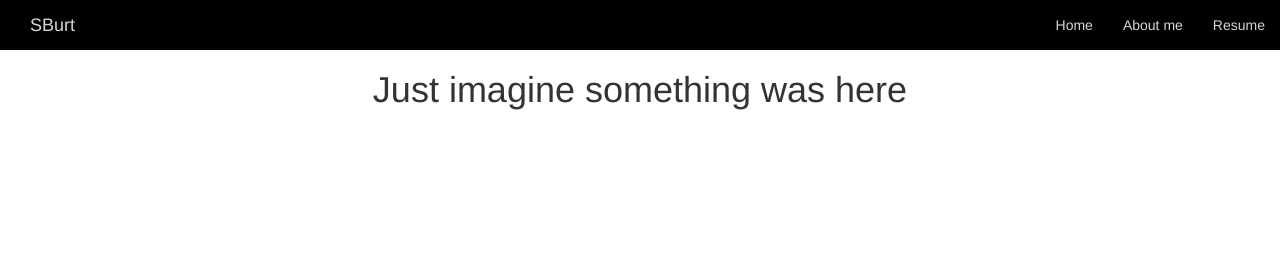
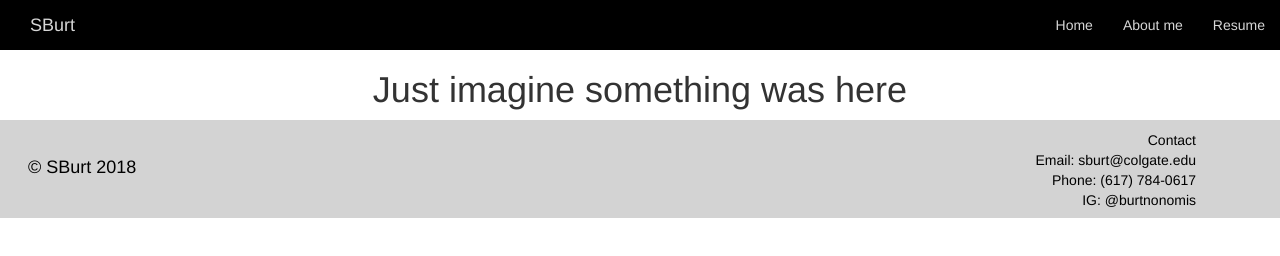
Before and after one commit to SamBurt/sburt.github.io, a plain HTML site: page resume.html in a window 1280 px wide. Drawn offline with nearby package versions, Linux system fonts and the light colour scheme; some packages are replaced by stand-ins of ours; a script that the page names is missing.

Commit message:
Footer on resume page

```diff
--- a/resume.html
+++ b/resume.html
@@ -36,5 +36,16 @@
   <div class="resume-header">
     <h1> Just imagine something was here </h1>
   </div>
+
+  <div class="footer">
+    <div class="footer-row">
+      <div id="left-footer">
+        <h4> &copy; SBurt 2018 </h4>
+      </div>
+      <div id="right-footer">
+        Contact<br>Email: sburt@colgate.edu<br>Phone: (617) 784-0617<br>IG: @burtnonomis
+      </div>
+    </div>
+  </div>
 </body>
 </html>
```
